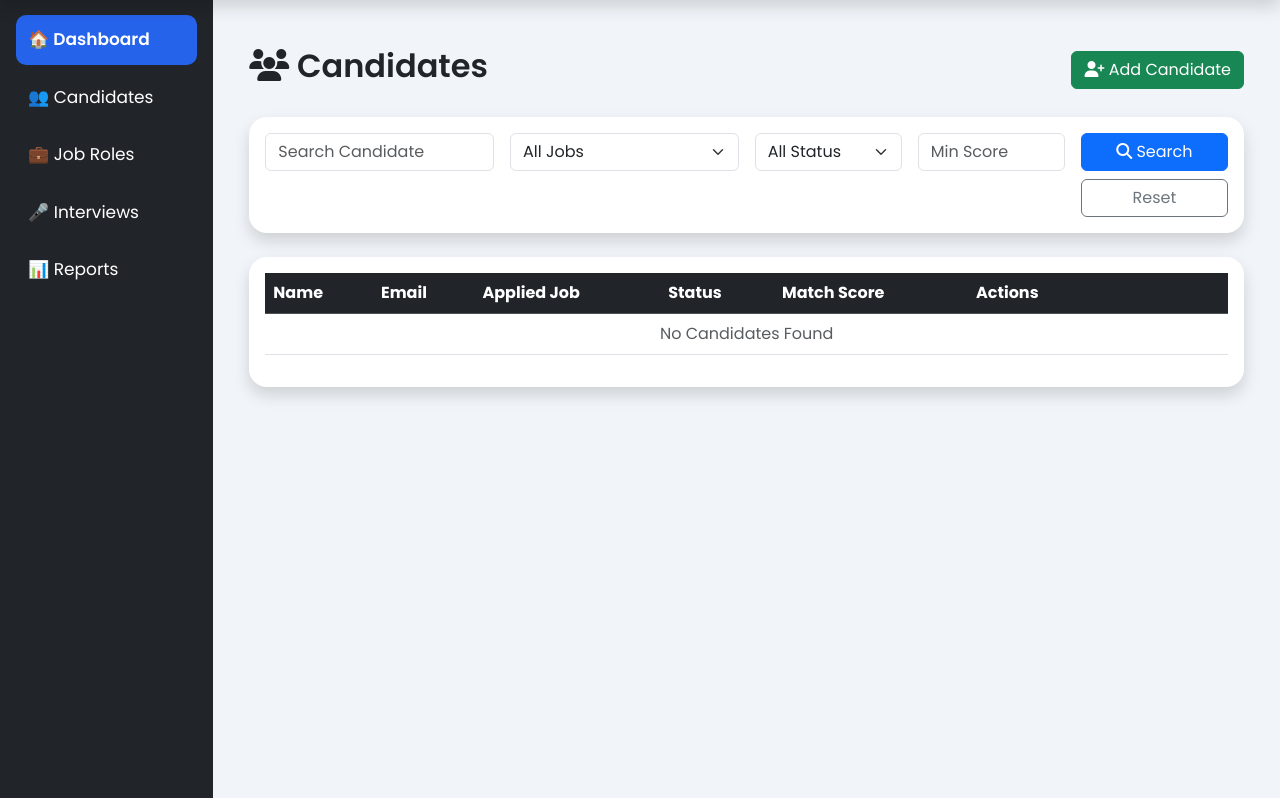
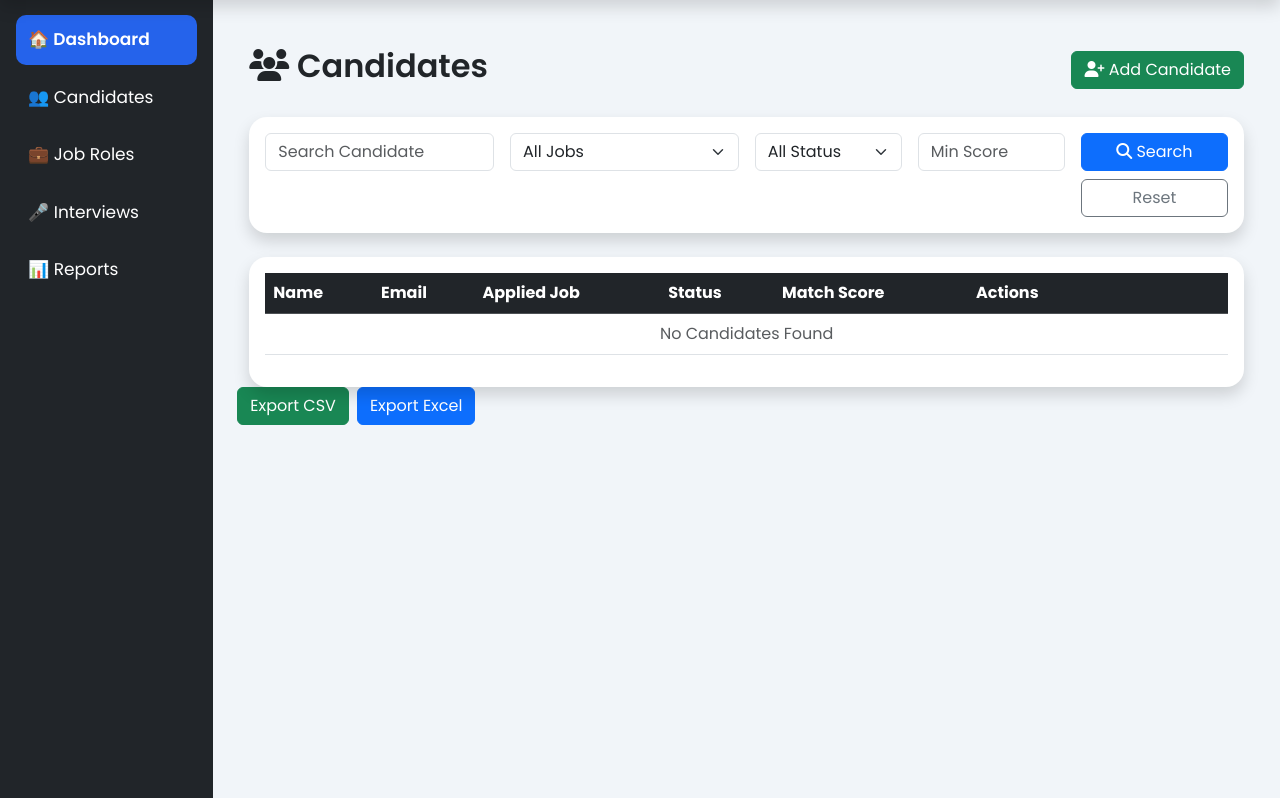
Before and after one commit to Anit-K-T/TalentLens-Engine, a Django app: page /candidates/ in a window 1280 px wide. Shown: the part 71-869 px from the top of the page. Run offline with Django 5.2, Linux system fonts and the light colour scheme; data that the repository does not hold is empty; some libraries are stand-ins or nearby versions.

Commit message:
Implement interview email notifications and CSV/Excel candidate export

```diff
--- a/candidates/urls.py
+++ b/candidates/urls.py
@@ -10,6 +10,17 @@ urlpatterns = [
     path(
     "report/<int:candidate_id>/",
     views.download_ai_report,
-    name="download_ai_report",
-),
+    name="download_ai_report"),
+    path(
+    "export/csv/",
+    views.export_candidates_csv,
+    name="export_candidates_csv"
+    ),
+
+    path(
+    "export/excel/",
+    views.export_candidates_excel,
+    name="export_candidates_excel"
+    ),
+
 ]
--- a/candidates/views.py
+++ b/candidates/views.py
@@ -9,6 +9,9 @@ from jobs.models import JobRole
 from django.http import HttpResponse
 from reportlab.platypus import SimpleDocTemplate, Paragraph
 from reportlab.lib.styles import getSampleStyleSheet
+import csv
+from django.http import HttpResponse
+from openpyxl import Workbook
 
 
 def candidate_list(request):
@@ -191,3 +194,70 @@ def delete_candidate(request, candidate_id):
     candidate.delete()
 
     return redirect("candidate_list")
+
+
+def export_candidates_csv(request):
+    response = HttpResponse(content_type="text/csv")
+    response["Content-Disposition"] = 'attachment; filename="candidates.csv"'
+
+    writer = csv.writer(response)
+
+    writer.writerow([
+        "Name",
+        "Email",
+        "Phone",
+        "Job Applied",
+        "Match Score",
+        "Status",
+    ])
+
+    candidates = Candidate.objects.all()
+
+    for candidate in candidates:
+        writer.writerow([
+            candidate.name,
+            candidate.email,
+            candidate.phone,
+            candidate.applied_job.title if candidate.applied_job else "",
+            candidate.match_score,
+            candidate.status,
+        ])
+
+    return response
+def export_candidates_excel(request):
+    workbook = Workbook()
+    worksheet = workbook.active
+    worksheet.title = "Candidates"
+
+    worksheet.append([
+        "Name",
+        "Email",
+        "Phone",
+        "Job Applied",
+        "Match Score",
+        "Status",
+    ])
+
+    candidates = Candidate.objects.all()
+
+    for candidate in candidates:
+        worksheet.append([
+            candidate.name,
+            candidate.email,
+            candidate.phone,
+            candidate.applied_job.title if candidate.applied_job else "",
+            candidate.match_score,
+            candidate.status,
+        ])
+
+    response = HttpResponse(
+        content_type="application/vnd.openxmlformats-officedocument.spreadsheetml.sheet"
+    )
+
+    response["Content-Disposition"] = (
+        'attachment; filename="candidates.xlsx"'
+    )
+
+    workbook.save(response)
+
+    return response
--- a/templates/candidates/candidate_list.html
+++ b/templates/candidates/candidate_list.html
@@ -238,5 +238,18 @@
     </div>
 
 </div>
+<div class="d-flex gap-2 mb-3">
+
+    <a href="{% url 'export_candidates_csv' %}"
+       class="btn btn-success">
+        Export CSV
+    </a>
+
+    <a href="{% url 'export_candidates_excel' %}"
+       class="btn btn-primary">
+        Export Excel
+    </a>
+
+</div>
 
 {% endblock %}
```
